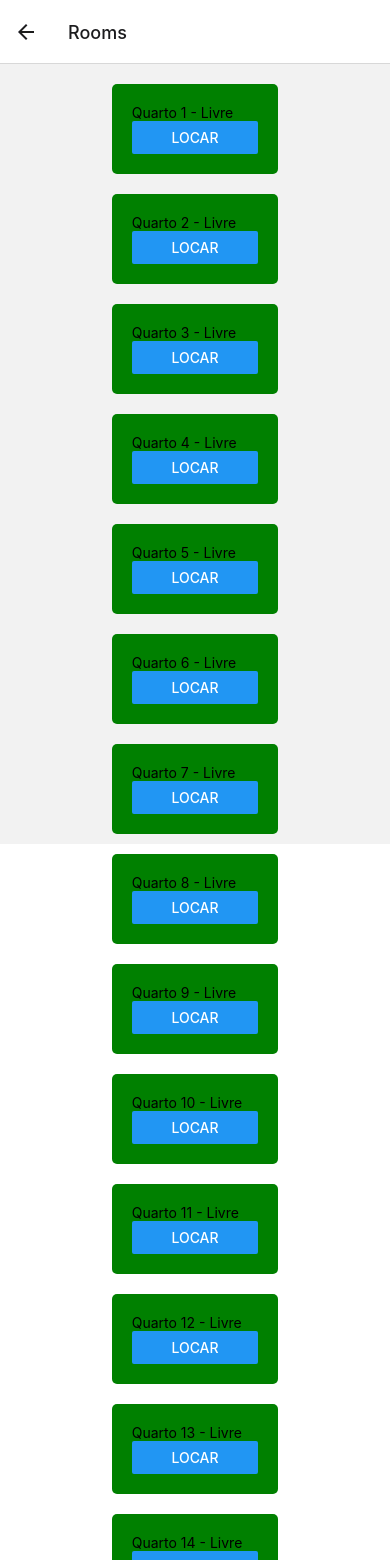
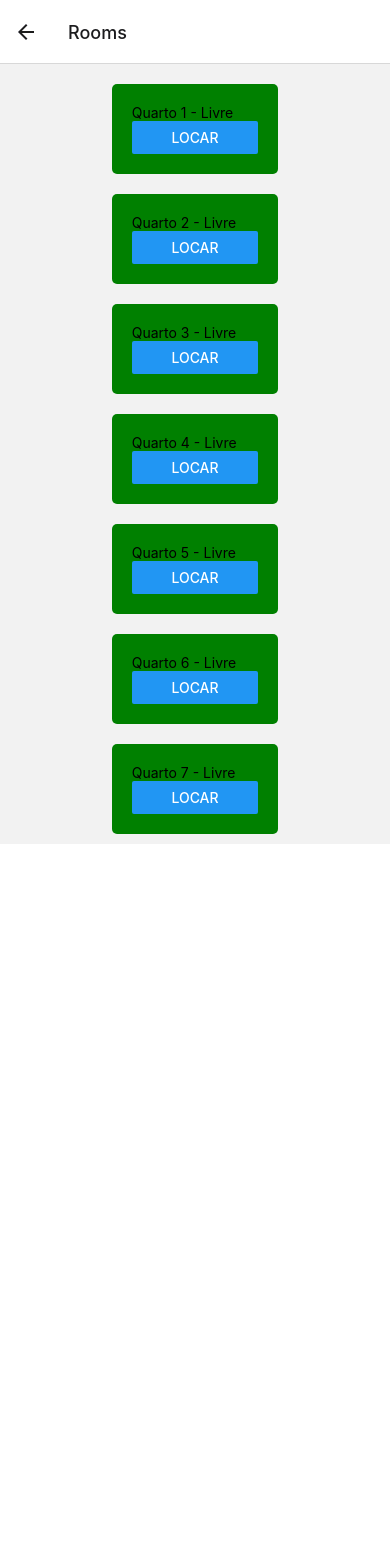
Before and after one commit to AlexandreLiberatto/app-posada, a React Native app: screen /Rooms in a window 390 px wide. Shown: the top 1560 px of the page. After the commit the page ends 844 px from the top, so only its background shows below. Built offline with nearby package versions, Linux system fonts and the light colour scheme.

Commit message:
Adicionando botão para desocupar o quarto e uma barra de rolagem na página Rooms

```diff
--- a/src/screens/RoomsScreen.js
+++ b/src/screens/RoomsScreen.js
@@ -1,5 +1,5 @@
 import React, { useState, useEffect } from 'react';
-import { View, Text, Button, StyleSheet } from 'react-native';
+import { View, Text, Button, StyleSheet, ScrollView } from 'react-native';
 import AsyncStorage from '@react-native-async-storage/async-storage';
 
 export default function RoomsScreen({ navigation }) {
@@ -26,21 +26,32 @@ export default function RoomsScreen({ navigation }) {
     navigation.navigate('Booking', { roomId });
   };
 
+  const handleVacate = async (roomId) => {
+    const updatedRooms = rooms.map(room =>
+      room.id === roomId ? { ...room, occupied: false } : room
+    );
+    setRooms(updatedRooms);
+    await AsyncStorage.setItem('rooms', JSON.stringify(updatedRooms));
+  };
+
   return (
-    <View style={styles.container}>
+    <ScrollView contentContainerStyle={styles.container}>
       {rooms.map(room => (
         <View key={room.id} style={[styles.room, room.occupied ? styles.occupied : styles.available]}>
           <Text>{`Quarto ${room.id} - ${room.occupied ? 'Ocupado' : 'Livre'}`}</Text>
-          {!room.occupied && <Button title="Locar" onPress={() => handleBook(room.id)} />}
+          {room.occupied ? (
+            <Button title="Desocupar" onPress={() => handleVacate(room.id)} />
+          ) : (
+            <Button title="Locar" onPress={() => handleBook(room.id)} />
+          )}
         </View>
       ))}
-    </View>
+    </ScrollView>
   );
 }
 
 const styles = StyleSheet.create({
   container: {
-    flex: 1,
     padding: 10,
     flexDirection: 'row',
     flexWrap: 'wrap',
```
